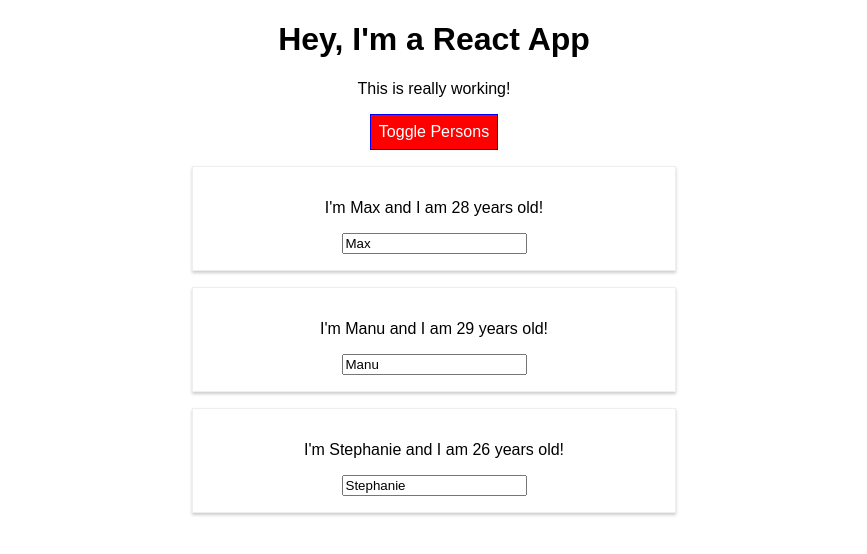
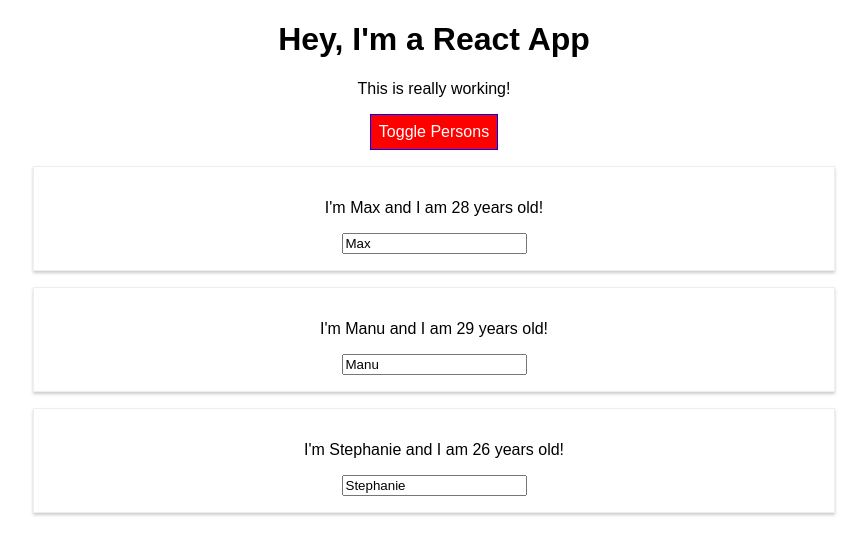
Before and after one commit to W3AI/max-react-guide, a React (Create React App) app: page / in a window 1280 px wide. Both pictures are taken after a click on the button "Toggle Persons". Shown: the top 554 px of the page, without its empty margins (206-1073 px from the left). Built offline with nearby package versions, Linux system fonts and the light colour scheme.

Commit message:
removed Radium from App and Person

```diff
--- a/src/Person/Person.js
+++ b/src/Person/Person.js
@@ -1,16 +1,11 @@
 import React from 'react';
-import Radium from 'radium';
 
 import './Person.css';
 
 const person = (props) => {
-    const style = {
-        '@media (min-width: 500px)': {
-            width: '450px'
-        }
-    };
+
     return (
-        <div className="Person" style={style} >
+        <div className="Person">
             <p onClick={props.click}>I'm {props.name} and I am {props.age} years old!</p>
             <p>{props.children}</p>
             <input type="text" onChange={props.changed} value={props.name} />
@@ -18,4 +13,4 @@ const person = (props) => {
     )
 };
 
-export default Radium(person);
+export default person;
```
